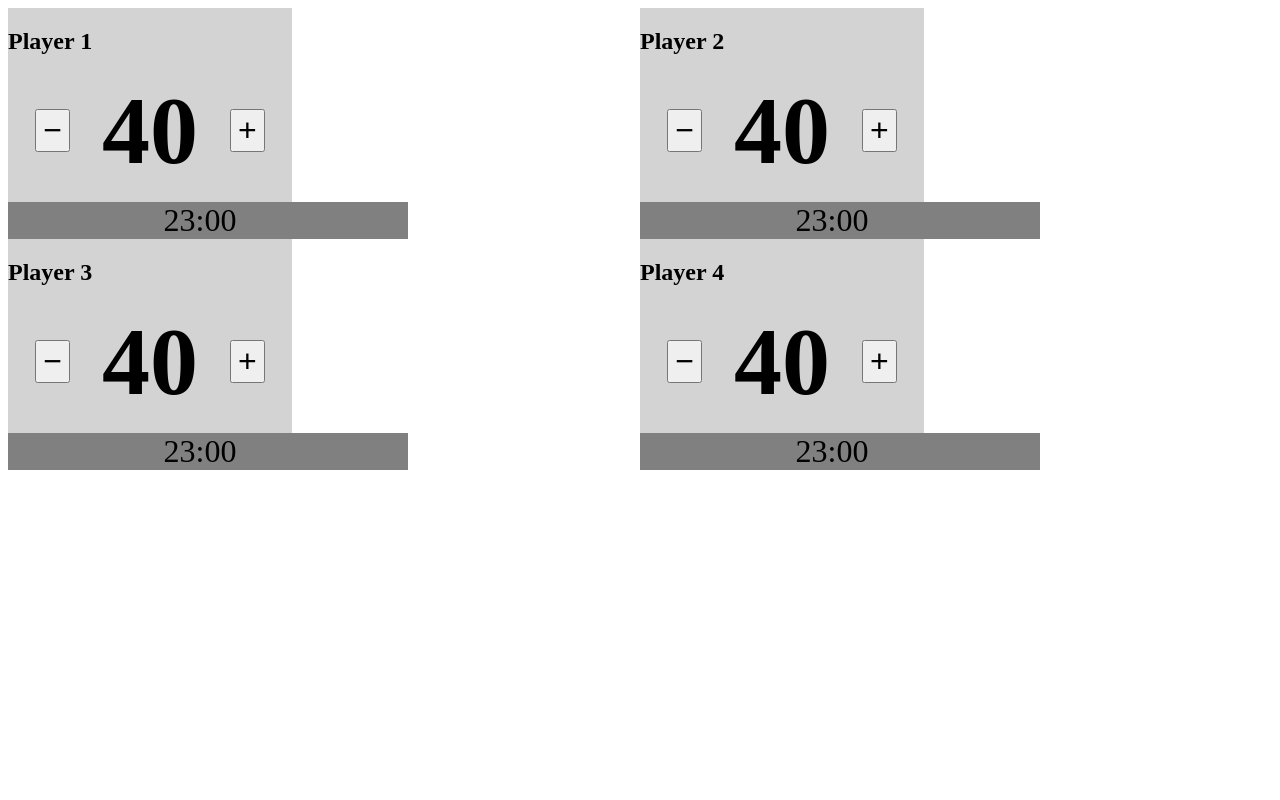
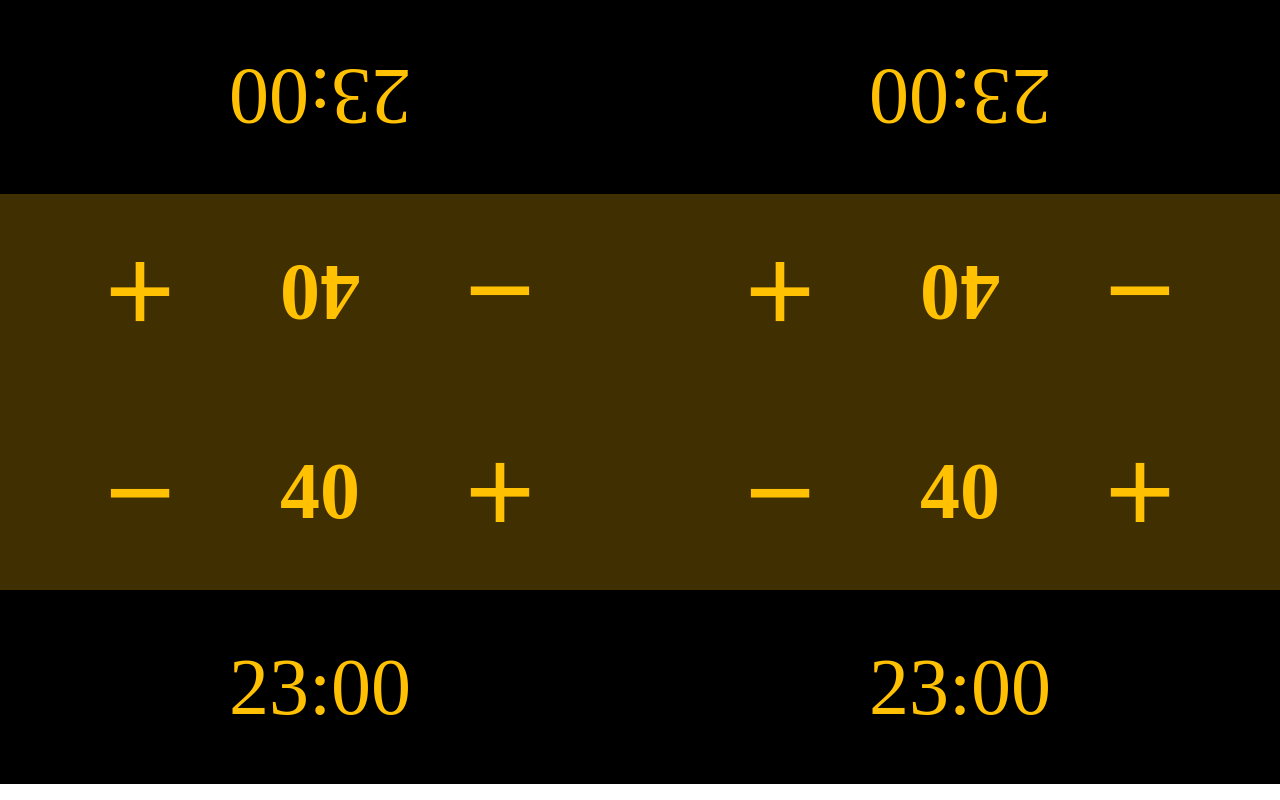
Before and after one commit to jensradk/CommanderPlayPad, a SvelteKit app: page / in a window 1280 px wide. Built offline with nearby package versions, Linux system fonts and the light colour scheme.

Commit message:
Something with colors

```diff
--- a/src/app.html
+++ b/src/app.html
@@ -6,7 +6,7 @@
 		<meta name="viewport" content="width=device-width" />
 		%sveltekit.head%
 	</head>
-	<body data-sveltekit-preload-data="hover">
+	<body data-sveltekit-preload-data="hover" style="margin: 0px;>
 		<div style="display: contents">%sveltekit.body%</div>
 	</body>
 </html>
--- a/src/routes/+page.svelte
+++ b/src/routes/+page.svelte
@@ -25,21 +25,42 @@
 
   <div class="grid">
     <Player
-        name="Player 1"
-          index=0
-          bind:this={playerList[0]}
-          on:message={handleMessage}
-      />
-    <Player name="Player 2" index=1 bind:this={playerList[1]} on:message={handleMessage}/>
-      <Player name="Player 3" index=2 bind:this={playerList[2]} on:message={handleMessage}/>
-      <Player name="Player 4" index=3 bind:this={playerList[3]} on:message={handleMessage}/>
+      name="Player 1"
+      index=0
+      baseClass="player upside"
+      bind:this={playerList[0]}
+      on:message={handleMessage}/>
+    <Player
+      name="Player 2"
+      index=1
+      baseClass="player upside"
+      bind:this={playerList[1]}
+      on:message={handleMessage}/>
+    <Player
+      name="Player 3"
+      index=2
+      baseClass="player"
+      bind:this={playerList[2]}
+      on:message={handleMessage}/>
+    <Player
+      name="Player 4"
+      index=3
+      baseClass="player"
+      bind:this={playerList[3]}
+      on:message={handleMessage}/>
   </div>
 
   <style>
     .grid {
       display: grid;
+      grid-auto-flow: row;
       grid-template-columns: repeat(2, 1fr);
       grid-template-rows: repeat(2, 1fr);
       gap: 0px;
+      height: 98vh;
+      padding: 0px;
+      margin: 0px;
+      border: 0px;
     }
+
   </style>
--- a/src/routes/Player.svelte
+++ b/src/routes/Player.svelte
@@ -6,8 +6,9 @@
       export let lifeTotal = 40;
       export let activeTimer = false;
       export let timeRemaining = 23 * 60;
-      export let isDead = false;
-      export let className = 'player-field inactive-player';
+      export let baseClass;
+      export let statusClass = 'alive';
+      export let activeClass = 'inactive';
 
       const dispatch = createEventDispatcher();
 
@@ -27,50 +28,50 @@
                           stopTimer();
                       }
                   }, 1000);
-                  className = 'player-field active-player';
-                  console.log('className is now: ' + className);
+                  activeClass = 'active';
               }
     }
 
     export function stopTimer() {
       activeTimer = false;
       clearInterval(intervalId);
-          className = 'player-field ' + (isDead ? 'dead-player' : 'inactive-player');
+      activeClass = 'inactive';
     }
 
     export function resetTimer() {
       activeTimer = false;
       clearInterval(intervalId);
       timeRemaining = 23 * 60;
-          isDead = false;
       lifeTotal = 40;
-          className = 'player-field inactive-player';
+      activeClass = 'inactive';
     }
 
       function addToLife(value) {
           lifeTotal = Math.max(0, lifeTotal + value);
           if (lifeTotal <= 0) {
-              isDead = true;
+              statusClass = 'dead'
               stopTimer();
           } else if (lifeTotal > 0) {
-              isDead = false;
+              statusClass = 'alive'
           }
-          className = 'player-field ' + (isDead ? 'dead-player' : 'inactive-player');
           return lifeTotal;
       }
   </script>
 
-  <div class={className}>
-      <h2 on:click={clicked} on:keypress={clicked}>{name}</h2>
+  <div class="{baseClass} {statusClass} {activeClass}">
+      <!--<h2 on:click={clicked} on:keypress={clicked}>{name}</h2>-->
+
     <div class="life-total">
       <button on:click={() => { addToLife(-1) }}>−</button>
       <h1>{lifeTotal}</h1>
       <button on:click={() => { addToLife(1) }}>+</button>
     </div>
+
     <div class="timer" on:click={clicked} on:keypress={clicked}>
       <div class="time-remaining">{Math.floor(timeRemaining / 60)}:{(timeRemaining % 60).toString().padStart(2, '0')}</div>
       <!--<button class="resetbutton" on:click={resetTimer}>Reset</button>-->
     </div>
+
   </div>
 
   <style>
@@ -78,48 +79,63 @@
           alignment: right;
       }
 
-    .player-field {
-      width: calc(50% - 2rem);
+    .player {
       display: flex;
       flex-direction: column;
-      align-items: right;
-      justify-content: right;
     }
 
-      .active-player {
-      background-color: lightblue;
+    .player.upside {
+      transform: rotate(180deg);
     }
 
-      .inactive-player {
-          background-color: lightgrey;
+
+    .player {
+      color:  #ffc102;
+      background-color: #403001;
     }
 
-      .dead-player {
-          background-color: red;
+    .dead {
+      background-color: #80081C;
     }
 
     .life-total {
+      flex: 1;
+      display: flex;
+    }
+
+    .life-total button {
+      font-size: 15vh;
+      flex: 1;
+      margin: 0rem 0rem 0rem 0rem;
+      border: 0px;
+      color: #ffc102;
+      background-color: #403001;
+    }
+
+    .dead .life-total button {
+      background-color: #80081C;
+    }
+
+    .life-total h1 {
+      font-size: 10vh;
+    }
+
+    .timer {
+      flex: 1;
       display: flex;
       align-items: center;
       justify-content: center;
+      border: 0px;
     }
 
-    .life-total button {
-      font-size: 2rem;
+    .active .timer {
+      background-color: #ffc102;
+      color: black;
     }
 
-    .life-total h1 {
-      font-size: 6rem;
-      margin: 0 2rem;
-    }
-
-    .timer {
-      display: flex;
-      align-items: center;
-      justify-content: center;
-      margin-top: 1rem;
-          background: grey;
-          width: 50vh;
+    .inactive .timer {
+      color: #ffc102;
+      background-color: black;
     }
 
     .timer button {
@@ -127,7 +143,7 @@
     }
 
     .time-remaining {
-      font-size: 2rem;
-      margin-right: 1rem;
+      font-size: 10vh;
+      margin-right: 0rem;
     }
   </style>
```
Lines whose indentation alone changed are shown as unchanged.
